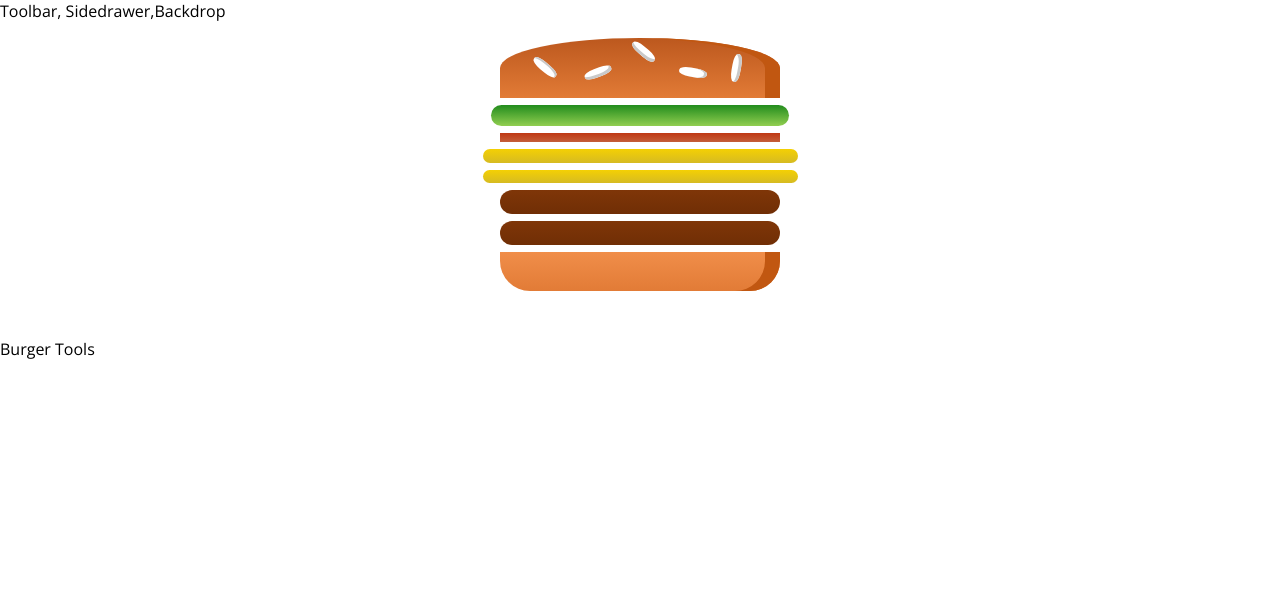
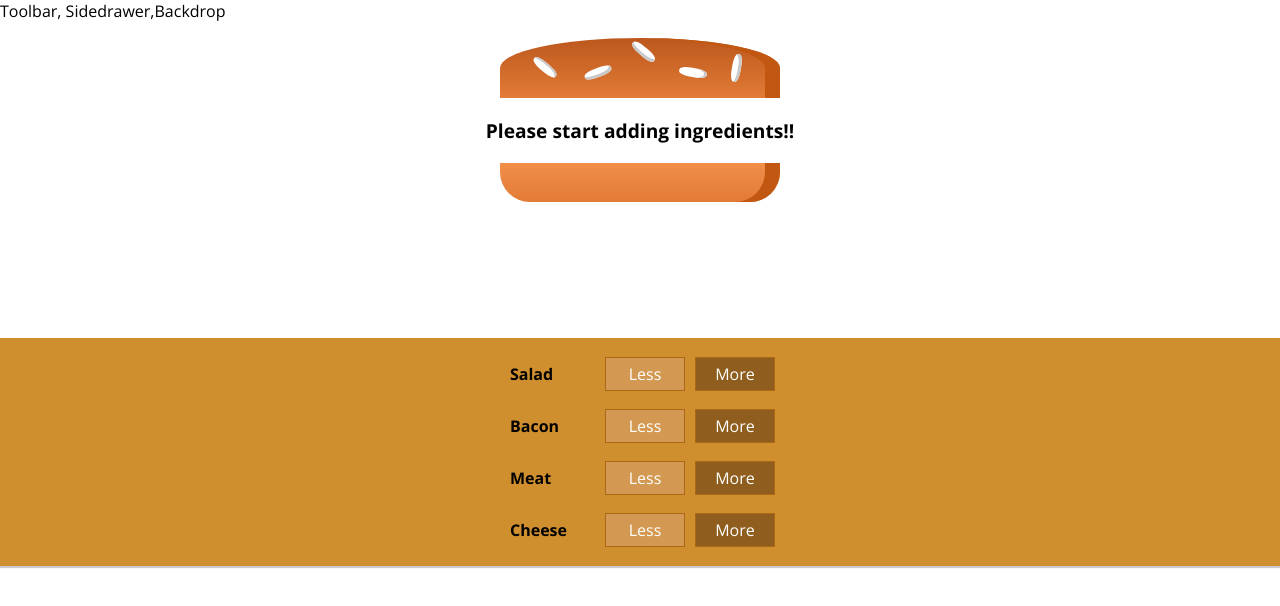
Before and after one commit to avikguha-92/Burgerbuilder, a React (Create React App) app: page / in a window 1280 px wide. Shown: the top 606 px of the page. Built offline with nearby package versions, Linux system fonts and the light colour scheme.

Commit message:
Burger
Burger

```diff
--- /dev/null
+++ b/src/components/Burger/BuildControls/BuildControl/BuildControl.js
@@ -0,0 +1,14 @@
+import React from "react";
+import Classes from "./BuildControl.module.css";
+
+const buildControl = props => {
+  return (
+    <div className={Classes.BuildControl}>
+      <div className={Classes.Label}>{props.label}</div>
+      <button className={Classes.Less}>Less</button>
+      <button className={Classes.More}>More</button>
+    </div>
+  );
+};
+
+export default buildControl;
--- /dev/null
+++ b/src/components/Burger/BuildControls/BuildControl/BuildControl.module.css
@@ -0,0 +1,58 @@
+.BuildControl {
+  display: flex;
+  justify-content: space-between;
+  align-items: center;
+  margin: 5px 0;
+}
+
+.BuildControl button {
+  display: block;
+  font: inherit;
+  padding: 5px;
+  margin: 0 5px;
+  width: 80px;
+  border: 1px solid #aa6817;
+  cursor: pointer;
+  outline: none;
+}
+
+.BuildControl button:disabled {
+  background-color: #ac9980;
+  border: 1px solid #7e7365;
+  color: #ccc;
+  cursor: default;
+}
+
+.BuildControl button:hover:disabled {
+  background-color: #ac9980;
+  color: #ccc;
+  cursor: not-allowed;
+}
+
+.Label {
+  padding: 10px;
+  font-weight: bold;
+  width: 80px;
+}
+
+.BuildControl .Less {
+  background-color: #d39952;
+  color: white;
+}
+
+.BuildControl .More {
+  background-color: #8f5e1e;
+  color: white;
+}
+
+.BuildControl .Less:hover,
+.BuildControl .Less:active {
+  background-color: #daa972;
+  color: white;
+}
+
+.BuildControl .More:hover,
+.BuildControl .More:active {
+  background-color: #99703f;
+  color: white;
+}
--- /dev/null
+++ b/src/components/Burger/BuildControls/BuildControls.js
@@ -0,0 +1,19 @@
+import React from "react";
+import Classes from "./BuildControls.module.css";
+import BuildControl from "./BuildControl/BuildControl";
+
+const controls = [
+  { label: "Salad", type: "salad" },
+  { label: "Bacon", type: "bacon" },
+  { label: "Meat", type: "meat" },
+  { label: "Cheese", type: "cheese" }
+];
+
+const buildControls = props => (
+  <div className={Classes.BuildControls}>
+    {controls.map(ctrl => (
+      <BuildControl key={ctrl.label} label={ctrl.label} />
+    ))}
+  </div>
+);
+export default buildControls;
--- /dev/null
+++ b/src/components/Burger/BuildControls/BuildControls.module.css
@@ -0,0 +1,10 @@
+.BuildControls {
+  width: 100%;
+  background-color: #cf8f2e;
+  display: flex;
+  flex-flow: column;
+  align-items: center;
+  box-shadow: 0 2px 1px #ccc;
+  margin: auto;
+  padding: 10px 0;
+}
--- a/src/components/Burger/Burger.js
+++ b/src/components/Burger/Burger.js
@@ -3,11 +3,20 @@ import Classes from "./Burger.module.css";
 import BurgerIngredient from "./BurgerIngredient/BurgerIngredient";
 
 const burger = props => {
-  const transformedIngredients = Object.keys(props.ingredients).map(igKey => {
-    return [...Array(props.ingredients[igKey])].map((_, i) => {
-      return <BurgerIngredient key={igKey + i} type={igKey} />;
-    });
-  });
+  let transformedIngredients = Object.keys(props.ingredients)
+    .map(igKey => {
+      return [...Array(props.ingredients[igKey])].map((_, i) => {
+        return <BurgerIngredient key={igKey + i} type={igKey} />;
+      });
+    })
+    .reduce((arr, el) => {
+      return arr.concat(el);
+    }, []);
+
+  if (transformedIngredients.length === 0) {
+    transformedIngredients = <p>Please start adding ingredients!!</p>;
+  }
+
   return (
     <div className={Classes.Burger}>
       <BurgerIngredient type="bread-top" />
--- a/src/containers/BurgerBuilder/BurgerBuilder.js
+++ b/src/containers/BurgerBuilder/BurgerBuilder.js
@@ -1,21 +1,30 @@
 import React, { Component } from "react";
 import Auxiliary from "../../hoc/Auxiliary";
 import Burger from "../../components/Burger/Burger";
+import BuildControls from "../../components/Burger/BuildControls/BuildControls";
 
 class BurgerBuilder extends Component {
   state = {
     ingredients: {
-      salad: 1,
-      bacon: 1,
-      cheese: 2,
-      meat: 2
-    }
+      salad: 0,
+      bacon: 0,
+      cheese: 0,
+      meat: 0
+    },
+    totalPrice: 0
   };
+
+  addIngredientHandler(type) {
+    const oldCount = this.state.ingredients[type];
+  }
+
+  removeIngredientHandler(type) {}
+
   render() {
     return (
       <Auxiliary>
         <Burger ingredients={this.state.ingredients} />
-        <div>Burger Tools</div>
+        <BuildControls />
       </Auxiliary>
     );
   }
```
